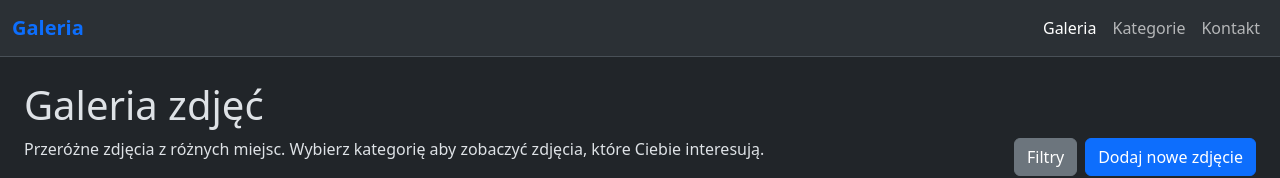
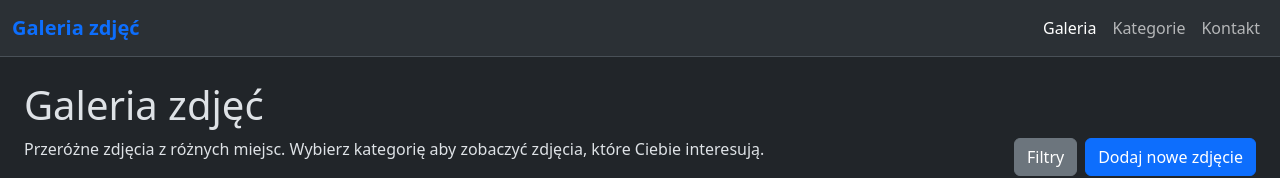
Before and after one commit to Cunny-Connoisseur/Webowe-zadania, a React (Vite) app: page / in a window 1280 px wide. Shown: the top 178 px of the page. Built offline with nearby package versions, Linux system fonts and the light colour scheme.

Commit message:
change names

```diff
--- a/index.html
+++ b/index.html
@@ -4,7 +4,7 @@
     <meta charset="UTF-8" />
     <link rel="icon" type="image/svg+xml" href="/favicon.svg" />
     <meta name="viewport" content="width=device-width, initial-scale=1.0" />
-    <title>galeria</title>
+    <title>Galeria</title>
   </head>
   <body class="m-0 p-0">
     <div id="root" class="d-flex justify-content-center align-items-center flex-column"></div>
--- a/src/App.jsx
+++ b/src/App.jsx
@@ -10,7 +10,7 @@ import Photos from './components/Photos'
 export default function App() {
 
   return (<>
-    <Navbar name={"Galeria"} />
+    <Navbar name={"Galeria zdjęć"} />
 
     <div className="container-fluid p-4">
       <Header  />
```
